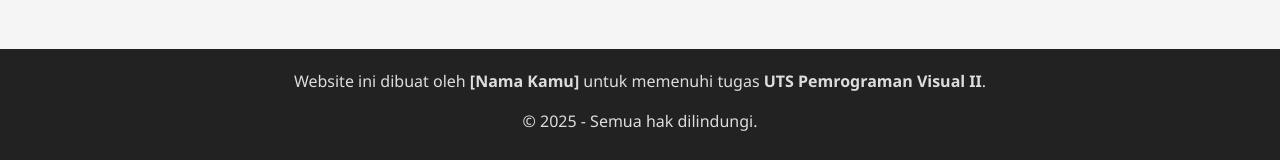
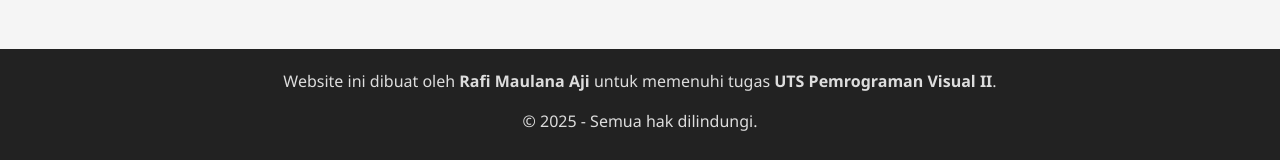
Before and after one commit to Luxxz1/website-berita, a plain HTML site: page index.html in a window 1280 px wide. Shown: the part 580-740 px from the top of the page. Drawn offline with nearby package versions, Linux system fonts and the light colour scheme.

Commit message:
index.html

```diff
--- a/index.html
+++ b/index.html
@@ -42,7 +42,7 @@
 
   <!-- ===== FOOTER ===== -->
   <footer>
-  <p>Website ini dibuat oleh <b>[Nama Kamu]</b> untuk memenuhi tugas <b>UTS Pemrograman Visual II</b>.</p>
+  <p>Website ini dibuat oleh <b>Rafi Maulana Aji</b> untuk memenuhi tugas <b>UTS Pemrograman Visual II</b>.</p>
   <p>© 2025 - Semua hak dilindungi.</p>
 </footer>
 
```
